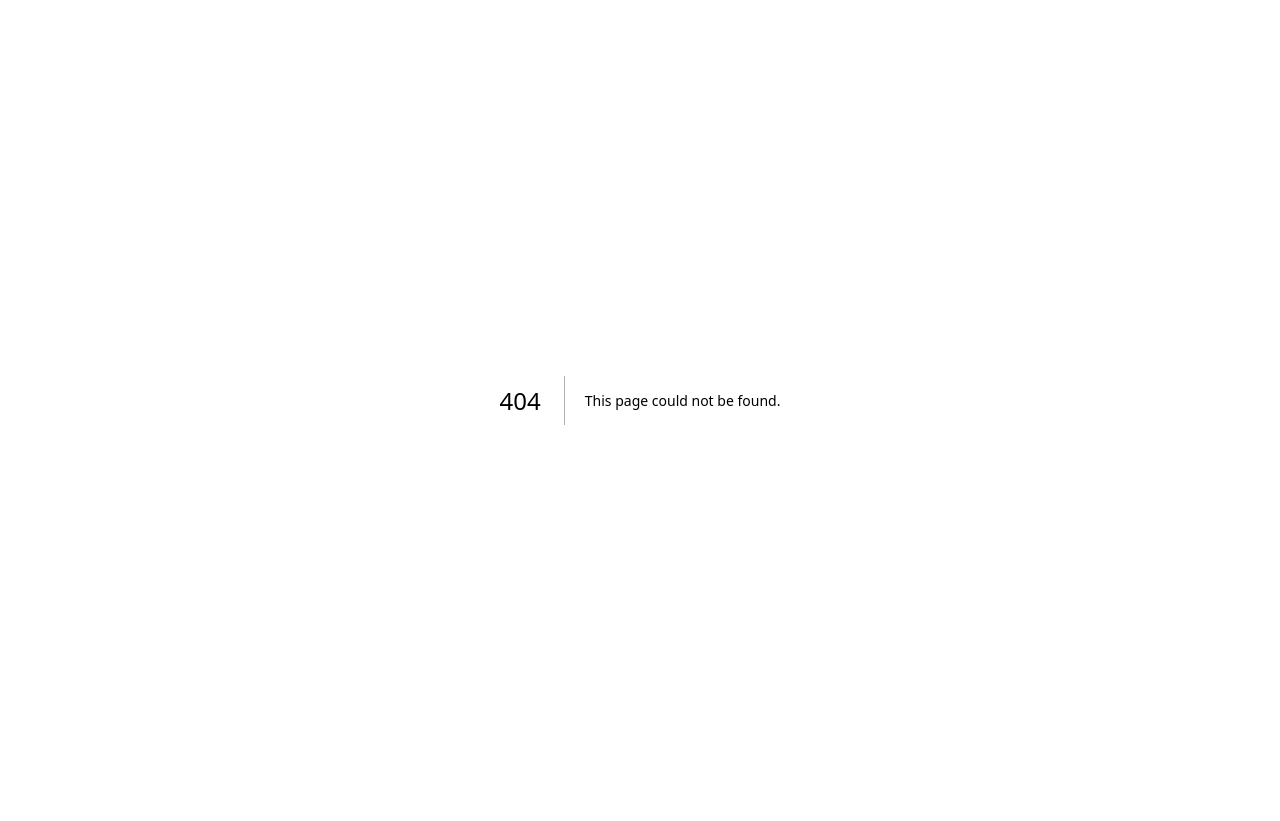
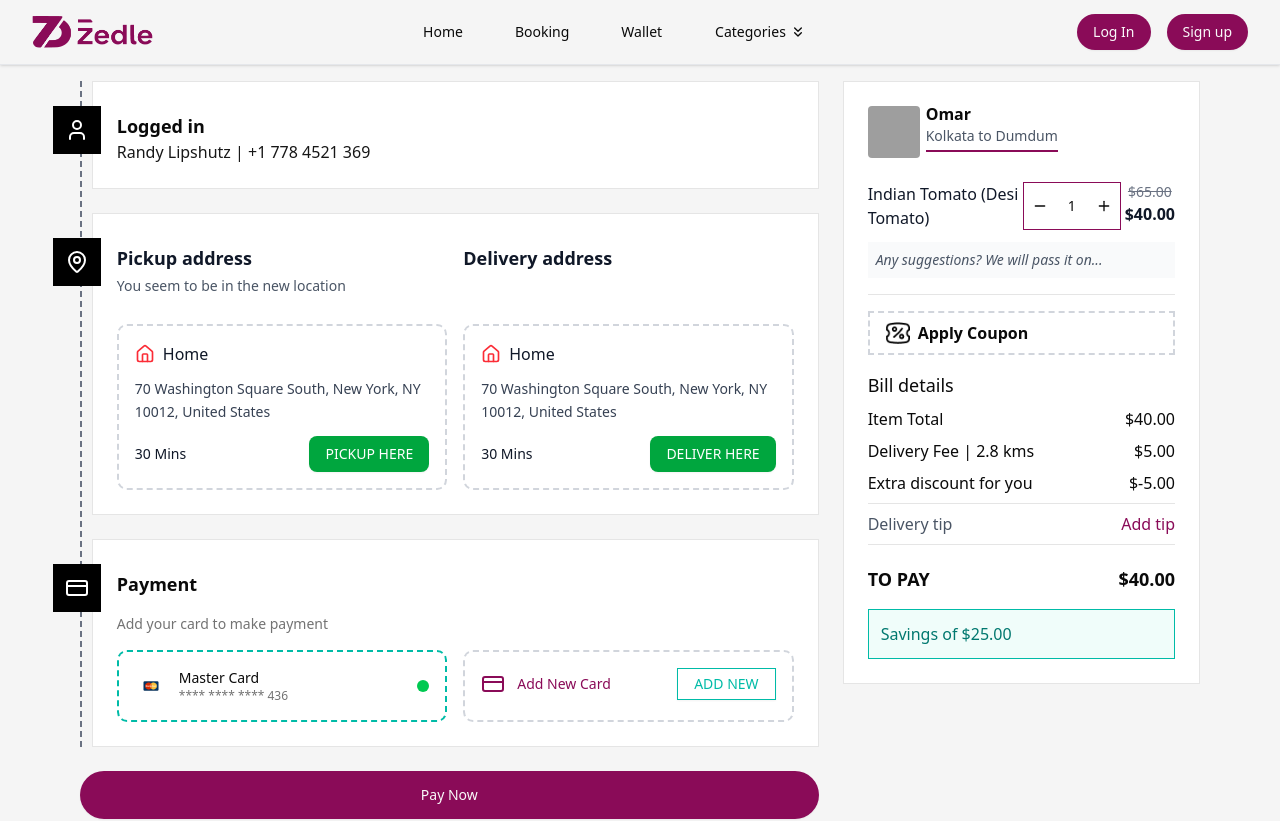
Before and after one commit to react6-flyweis/zedle-ui, a Next.js app: page /users/logistics/checkout in a window 1280 px wide. Before the commit this address had no page. Shown: the top 821 px of the page. Before the commit the page ends 800 px from the top, so only its background shows below. Built offline with nearby package versions, Linux system fonts and the light colour scheme; grey boxes are pictures that could not be loaded.

Commit message:
feat: implement CheckoutPage with address selection and payment processing

```diff
--- /dev/null
+++ b/src/app/users/logistics/checkout/page.tsx
@@ -0,0 +1,184 @@
+"use client";
+
+import { useState } from "react";
+import OrderSummary from "@/components/checkout/order-summary";
+import PaymentMethod from "@/components/checkout/payment-method";
+import PickupDeliveryAddress from "@/components/checkout/pickup-delivery-address";
+import UserInfo from "@/components/checkout/user-info";
+import { Button } from "@/components/ui/button";
+
+interface CartItem {
+  id: string;
+  name: string;
+  location: string;
+  price: number;
+  originalPrice: number;
+  quantity: number;
+  image: string;
+  suggestions?: string;
+}
+
+interface AddressInfo {
+  id: string;
+  type: "home" | "work" | "other";
+  address: string;
+  city: string;
+  state: string;
+  zipCode: string;
+  estimatedTime: string;
+}
+
+export default function CheckoutPage() {
+  const [cartItems, setCartItems] = useState<CartItem[]>([
+    {
+      id: "1",
+      name: "Indian Tomato (Desi Tomato)",
+      location: "East New York",
+      price: 40.0,
+      originalPrice: 65.0,
+      quantity: 1,
+      image:
+        "https://images.unsplash.com/photo-1502741338009-cac2772e18bc?auto=format&fit=crop&w=400&q=80",
+      suggestions: "Any suggestions? We will pass it on...",
+    },
+  ]);
+
+  const [couponCode] = useState("");
+  const [selectedCardId, setSelectedCardId] = useState<string | null>("1"); // Default to first card
+
+  // Address data
+  const pickupAddress: AddressInfo = {
+    id: "pickup-1",
+    type: "home",
+    address: "70 Washington Square South",
+    city: "New York",
+    state: "NY",
+    zipCode: "10012",
+    estimatedTime: "30 Mins",
+  };
+
+  const deliveryAddress: AddressInfo = {
+    id: "delivery-1",
+    type: "home",
+    address: "70 Washington Square South",
+    city: "New York",
+    state: "NY",
+    zipCode: "10012",
+    estimatedTime: "30 Mins",
+  };
+
+  const [selectedPickupId, setSelectedPickupId] = useState<string | null>(
+    pickupAddress.id,
+  );
+  const [selectedDeliveryId, setSelectedDeliveryId] = useState<string | null>(
+    deliveryAddress.id,
+  );
+
+  const updateQuantity = (id: string, change: number) => {
+    setCartItems((items) =>
+      items.map((item) =>
+        item.id === id
+          ? { ...item, quantity: Math.max(0, item.quantity + change) }
+          : item,
+      ),
+    );
+  };
+
+  const itemTotal = cartItems.reduce(
+    (sum, item) => sum + item.price * item.quantity,
+    0,
+  );
+  const deliveryFee = 5.0;
+  const extraDiscount = -5.0;
+  const savings = cartItems.reduce(
+    (sum, item) => sum + (item.originalPrice - item.price) * item.quantity,
+    0,
+  );
+  const totalAmount = itemTotal + deliveryFee + extraDiscount;
+
+  const applyCoupon = () => {
+    if (couponCode.trim()) {
+      // Add coupon logic here
+      console.log("Applying coupon:", couponCode);
+    }
+  };
+
+  const handleCardSelect = (cardId: string) => {
+    setSelectedCardId(cardId);
+  };
+
+  const handlePickupSelect = () => {
+    setSelectedPickupId(pickupAddress.id);
+  };
+
+  const handleDeliverySelect = () => {
+    setSelectedDeliveryId(deliveryAddress.id);
+  };
+
+  const handlePayNow = () => {
+    // Add payment processing logic here
+    console.log("Processing payment with card:", selectedCardId);
+    // You can add navigation to payment processing page or show success message
+  };
+
+  return (
+    <div className="min-h-screen max-w-6xl mx-auto p-4">
+      <div className="flex-1 grid grid-cols-1 lg:grid-cols-3 gap-6">
+        {/* Left Column - User Info, Address, Payment */}
+        <div className="lg:col-span-2 space-y-6">
+          <div className="flex">
+            <div className="w-4">
+              <div className="h-full border-l-2 border-dashed border-gray-500"></div>
+            </div>
+            <div className="space-y-6">
+              <UserInfo name="Randy Lipshutz" phone="+1 778 4521 369" />
+              <PickupDeliveryAddress
+                pickupAddress={pickupAddress}
+                deliveryAddress={deliveryAddress}
+                onPickupSelect={handlePickupSelect}
+                onDeliverySelect={handleDeliverySelect}
+                selectedPickupId={selectedPickupId || undefined}
+                selectedDeliveryId={selectedDeliveryId || undefined}
+              />
+              <PaymentMethod
+                isAddressSelected={!!(selectedPickupId && selectedDeliveryId)}
+                onCardSelect={handleCardSelect}
+              />
+            </div>
+          </div>
+          {/* Pay Now Button */}
+          {selectedCardId && selectedPickupId && selectedDeliveryId && (
+            <Button
+              onClick={handlePayNow}
+              size="lg"
+              className="w-full rounded-full h-12"
+            >
+              Pay Now
+            </Button>
+          )}
+        </div>
+
+        {/* Right Column - Order Summary */}
+        <div className="space-y-6">
+          <OrderSummary
+            category={{
+              id: "fruits",
+              image:
+                "https://images.unsplash.com/photo-1506744038136-46273834b3fb?auto=format&fit=crop&w=400&q=80", // Unsplash image URL
+              title: "Omar",
+              description: "Kolkata to Dumdum",
+            }}
+            cartItems={cartItems}
+            onUpdateQuantity={updateQuantity}
+            onApplyCoupon={applyCoupon}
+            itemTotal={itemTotal}
+            deliveryFee={deliveryFee}
+            extraDiscount={extraDiscount}
+            totalAmount={totalAmount}
+            savings={savings}
+          />
+        </div>
+      </div>
+    </div>
+  );
+}
```
